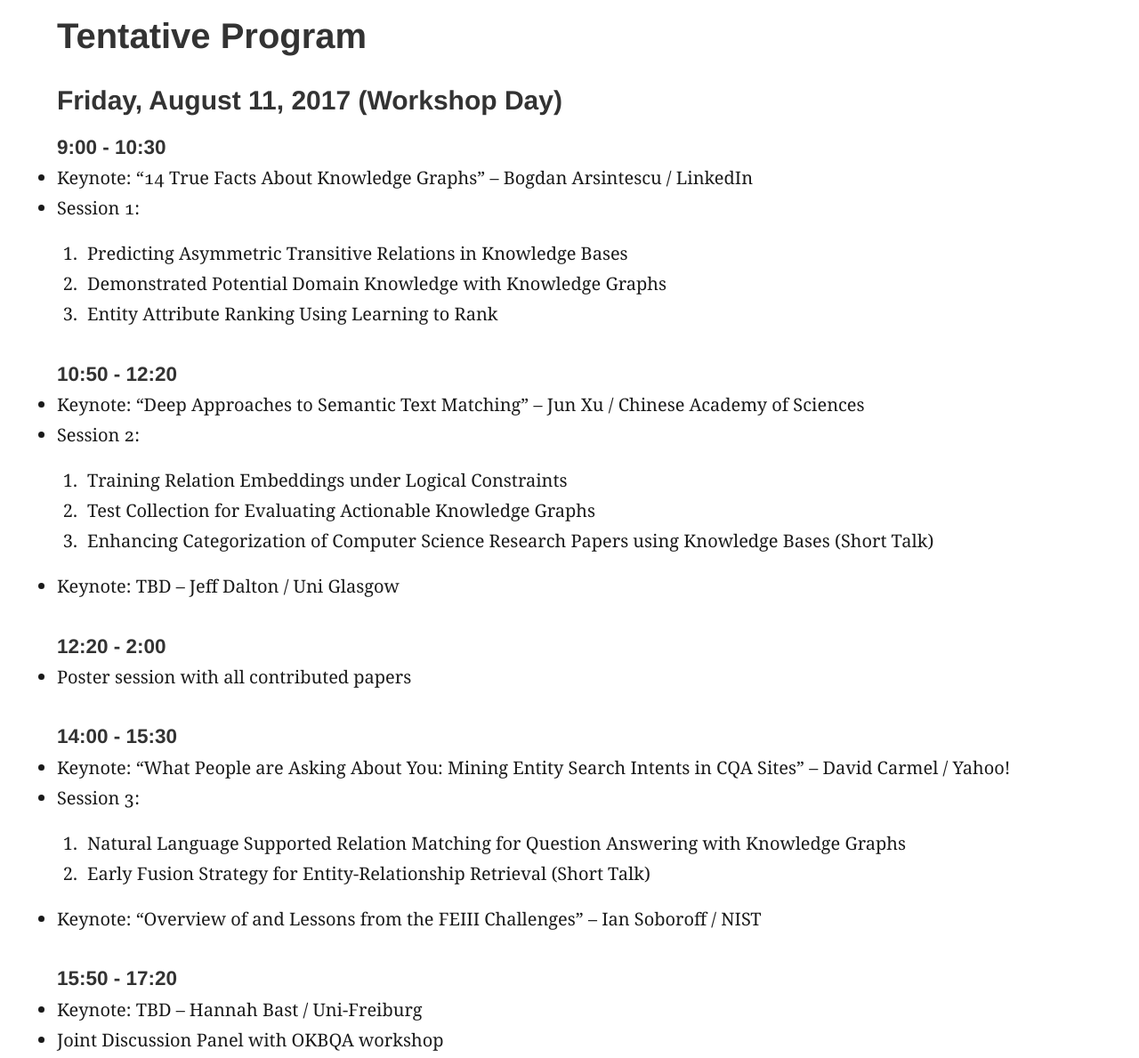
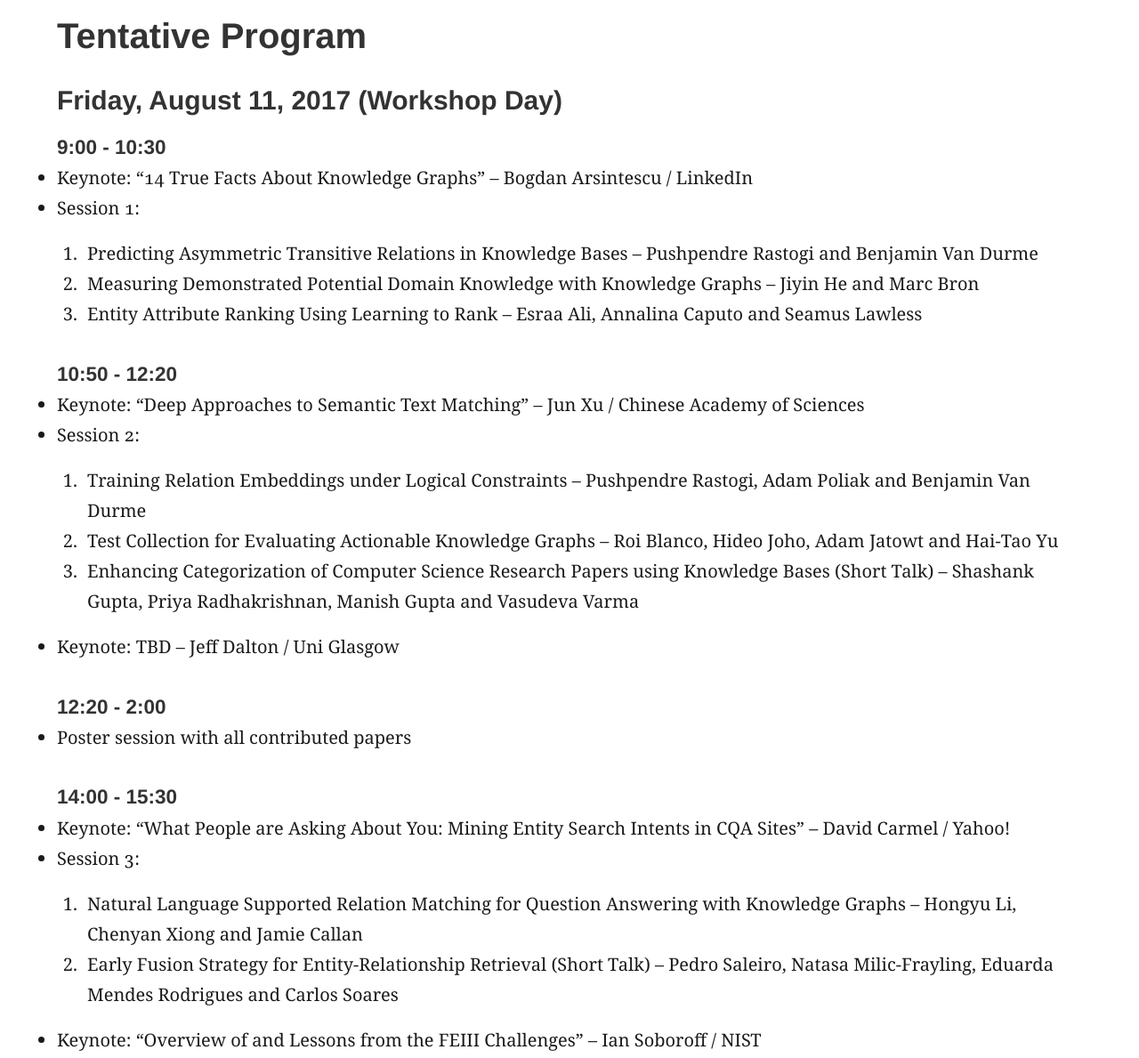
Before and after one commit to kg4ir/kg4ir.github.io, a plain HTML site: page program/index.html in a window 1280 px wide. Shown: the part 99-1288 px from the top of the page at 89% size. Drawn offline with Linux system fonts and the light colour scheme.

Commit message:
add author names

```diff
--- a/feed.xml
+++ b/feed.xml
@@ -1 +1 @@
-<?xml version="1.0" encoding="utf-8"?><feed xmlns="http://www.w3.org/2005/Atom" ><generator uri="http://jekyllrb.com" version="3.4.2">Jekyll</generator><link href="http://localhost:4000/feed.xml" rel="self" type="application/atom+xml" /><link href="http://localhost:4000/" rel="alternate" type="text/html" /><updated>2017-07-20T02:21:52+00:00</updated><id>http://localhost:4000/</id><title type="html">KG4IR</title><subtitle>The first workshop of Knowledge Graph and Semantics for Text Analysis and Retrieval.</subtitle><author><name>Chenyan Xiong</name></author></feed>
+<?xml version="1.0" encoding="utf-8"?><feed xmlns="http://www.w3.org/2005/Atom" ><generator uri="http://jekyllrb.com" version="3.4.2">Jekyll</generator><link href="http://localhost:4000/feed.xml" rel="self" type="application/atom+xml" /><link href="http://localhost:4000/" rel="alternate" type="text/html" /><updated>2017-07-21T22:57:08+00:00</updated><id>http://localhost:4000/</id><title type="html">KG4IR</title><subtitle>The first workshop of Knowledge Graph and Semantics for Text Analysis and Retrieval.</subtitle><author><name>Chenyan Xiong</name></author></feed>
--- a/program/index.html
+++ b/program/index.html
@@ -123,9 +123,9 @@
 – Bogdan Arsintescu  / LinkedIn</li>
   <li>Session 1:
     <ol>
-      <li>Predicting Asymmetric Transitive Relations in Knowledge Bases</li>
-      <li>Demonstrated Potential Domain Knowledge with Knowledge Graphs</li>
-      <li>Entity Attribute Ranking Using Learning to Rank</li>
+      <li>Predicting Asymmetric Transitive Relations in Knowledge Bases – Pushpendre Rastogi and Benjamin Van Durme</li>
+      <li>Measuring Demonstrated Potential Domain Knowledge with Knowledge Graphs – Jiyin He and Marc Bron</li>
+      <li>Entity Attribute Ranking Using Learning to Rank – Esraa Ali, Annalina Caputo and Seamus Lawless</li>
     </ol>
   </li>
 </ul>
@@ -135,9 +135,9 @@
   <li>Keynote: “Deep Approaches to Semantic Text Matching”	– Jun Xu / Chinese Academy of Sciences</li>
   <li>Session 2:
     <ol>
-      <li>Training Relation Embeddings under Logical Constraints</li>
-      <li>Test Collection for Evaluating Actionable Knowledge Graphs</li>
-      <li>Enhancing Categorization of Computer Science Research Papers using Knowledge Bases (Short Talk)</li>
+      <li>Training Relation Embeddings under Logical Constraints – Pushpendre Rastogi, Adam Poliak and Benjamin Van Durme</li>
+      <li>Test Collection for Evaluating Actionable Knowledge Graphs	– Roi Blanco, Hideo Joho, Adam Jatowt and Hai-Tao Yu</li>
+      <li>Enhancing Categorization of Computer Science Research Papers using Knowledge Bases (Short Talk) – Shashank Gupta, Priya Radhakrishnan, Manish Gupta and Vasudeva Varma</li>
     </ol>
   </li>
   <li>Keynote: TBD – Jeff Dalton / Uni Glasgow</li>
@@ -153,8 +153,8 @@
   <li>Keynote: “What People are Asking About You: Mining Entity Search Intents in CQA Sites” – David Carmel / Yahoo!</li>
   <li>Session 3:
     <ol>
-      <li>Natural Language Supported Relation Matching for Question Answering with Knowledge Graphs</li>
-      <li>Early Fusion Strategy for Entity-Relationship Retrieval (Short Talk)</li>
+      <li>Natural Language Supported Relation Matching for Question Answering with Knowledge Graphs – Hongyu Li, Chenyan Xiong and Jamie Callan</li>
+      <li>Early Fusion Strategy for Entity-Relationship Retrieval (Short Talk) – Pedro Saleiro, Natasa Milic-Frayling, Eduarda Mendes Rodrigues and Carlos Soares</li>
     </ol>
   </li>
   <li>Keynote: “Overview of and Lessons from the FEIII Challenges” – Ian Soboroff / NIST</li>
```
Also changed, not shown: assets/search.json (+1 -1 lines).
